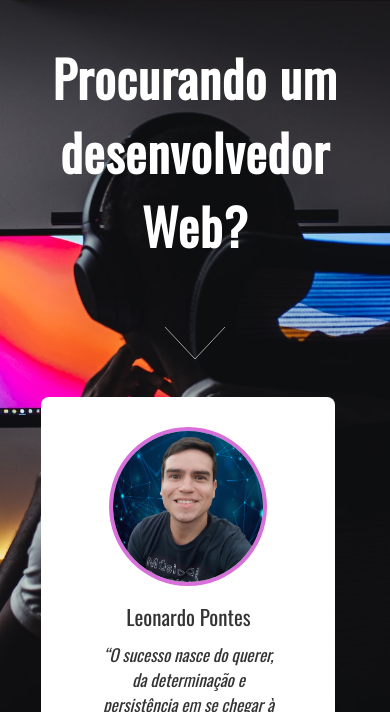
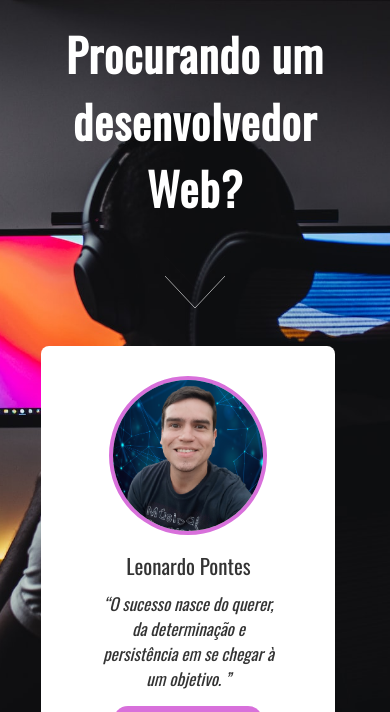
Before and after one commit to leopontes1989/portfolio, a plain HTML site: page index.html in a window 390 px wide. Shown: the top 712 px of the page. Drawn offline with nearby package versions, Linux system fonts and the light colour scheme.

Commit message:
height fixed

```diff
--- a/styles.css
+++ b/styles.css
@@ -456,14 +456,15 @@ button:hover {
 
     h1 {
         position: absolute;
-        top: 40px;
+        top: 20px;
         text-align: center;
         width: 90%;
+        font-size: 45px;
     }
 
     .arrows {
         position: absolute;
-        top: 34%;
+        top: 28%;
     }
 
     nav {
@@ -472,7 +473,7 @@ button:hover {
 
     .profile-card {
         position: absolute;
-        top: 47%;
+        top: 41%;
         width: 60%;
         right: 14vw;
         margin-bottom: 90px;
@@ -524,13 +525,3 @@ button:hover {
     }
 
 }
-/*
-.project-card {
-    background-color: rgba(0, 0, 0, 0.6);
-    width: 700px;
-    height: 60%;
-    border-radius: 8px;
-    display: flex;
-    align-items: center;
-    margin-top: 20px;
-}
```
